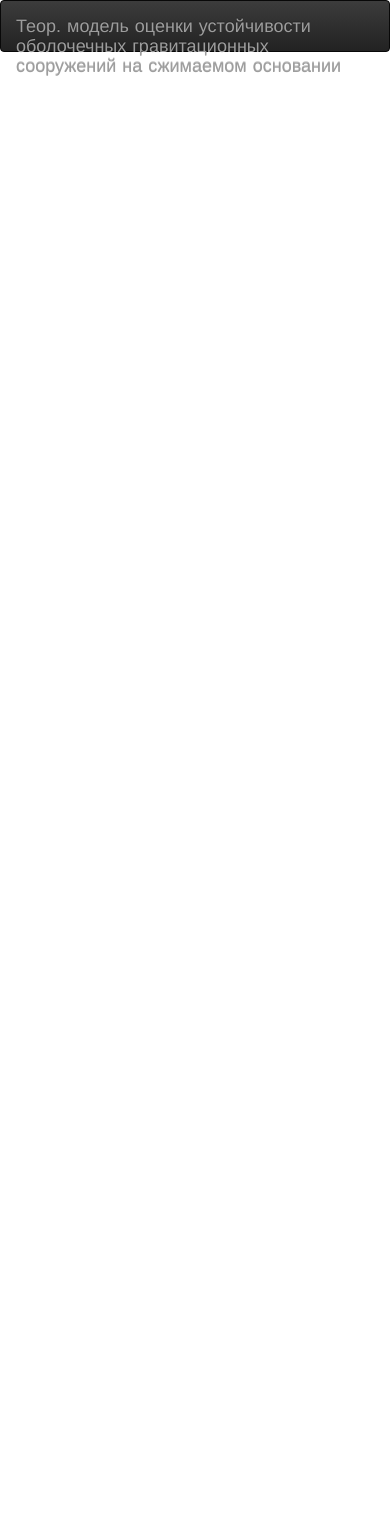
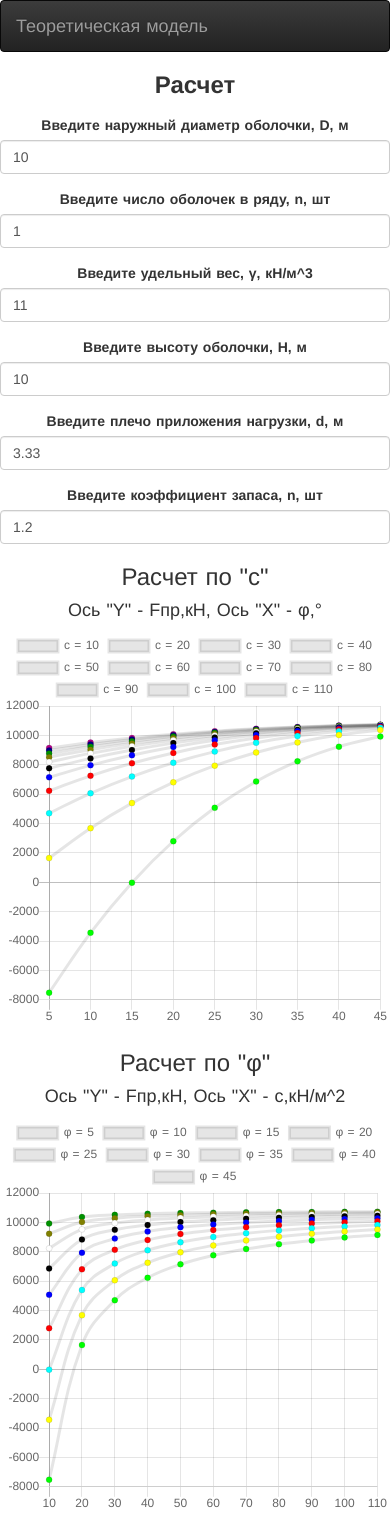
Before and after one commit to FireEagle25/teoretical_bulding_model, a Nuxt app: page /plot in a window 390 px wide. Before the commit the page ends 844 px from the top, so only its background shows below. Built offline with nearby package versions, Linux system fonts and the light colour scheme.

Commit message:
Расчет графиков

```diff
--- /dev/null
+++ b/components/CalcPlotC.vue
@@ -0,0 +1,69 @@
+
+<script>
+  import {Line} from 'vue-chartjs'
+
+  export default {
+    extends: Line,
+    props: ["data"],
+    watch: {
+      data: function (newVal, oldVal) {
+        console.log(1);
+        this.show();
+      }
+    },
+    mounted: function() {
+      this.show();
+    },
+    methods: {
+      show: function () {
+        let fi_range = [];
+        for (const index in this.data) {
+          if (!fi_range.includes(this.data[index].fi))
+            fi_range.push(this.data[index].fi);
+          else
+            break;
+        }
+
+        let sets = [];
+        let curr_set = [];
+        for (const index in this.data) {
+          curr_set.push(this.data[index].f);
+          if (curr_set.length == fi_range.length) {
+            sets.push(curr_set);
+            curr_set = [];
+          }
+        }
+        const colors = [
+          "rgba(0, 255, 0, 1)",
+          "rgba(255, 255, 0, 1)",
+          "rgba(0, 255, 255, 1)",
+          "rgba(255, 0, 0, 1)",
+          "rgba(0, 0, 255, 1)",
+          "rgba(0, 0, 0, 1)",
+          "rgba(255, 255, 255, 1)",
+          "rgba(128, 128, 0, 1)",
+          "rgba(0, 145, 0, 1)",
+          "rgba(0, 0, 134, 1)",
+          "rgba(178, 0, 134, 1)",
+        ];
+
+        let datasets = [];
+        for (const index in sets) {
+          datasets.push({
+            backgroundColor: colors[index],
+            data: sets[index],
+            label: "c = " + (10 + index * 10),
+            fill: false
+          })
+        }
+
+        this.renderChart({
+          labels: fi_range,
+          datasets: datasets
+        }, {responsive: true, maintainAspectRatio: false})
+
+      }
+    }
+
+  }
+</script>
--- /dev/null
+++ b/components/CalcPlotFi.vue
@@ -0,0 +1,134 @@
+
+<script>
+  import {Line} from 'vue-chartjs'
+
+  export default {
+    extends: Line,
+    props: ["data"],
+    watch: {
+      data: function (newVal, oldVal) {
+        console.log(1);
+        this.show();
+      }
+    },
+    mounted: function() {
+      this.show();
+    },
+    updated: function() {
+      this.show();
+    },
+    methods: {
+      show: function () {
+        let c_range = [];
+        console.log(this.data);
+        for (const index in this.data) {
+          if (!c_range.includes(this.data[index].c))
+            c_range.push(this.data[index].c);
+        }
+      console.log(c_range);
+        let sets = [];
+        let curr_set = [];
+
+        this.data.sort(function(a, b){
+          if(a.fi < b.fi) return -1;
+          if(a.fi > b.fi) return 1;
+          return 0;
+        });
+
+        for (const index in this.data) {
+          curr_set.push(this.data[index].f);
+          if (curr_set.length == c_range.length) {
+            sets.push(curr_set);
+            curr_set = [];
+          }
+        }
+        const colors = [
+          "rgba(0, 255, 0, 1)",
+          "rgba(255, 255, 0, 1)",
+          "rgba(0, 255, 255, 1)",
+          "rgba(255, 0, 0, 1)",
+          "rgba(0, 0, 255, 1)",
+          "rgba(0, 0, 0, 1)",
+          "rgba(255, 255, 255, 1)",
+          "rgba(128, 128, 0, 1)",
+          "rgba(0, 145, 0, 1)",
+          "rgba(0, 0, 134, 1)",
+          "rgba(178, 0, 134, 1)",
+          "rgba(0, 255, 0, 1)",
+          "rgba(255, 255, 0, 1)",
+          "rgba(0, 255, 255, 1)",
+          "rgba(255, 0, 0, 1)",
+          "rgba(0, 0, 255, 1)",
+          "rgba(0, 0, 0, 1)",
+          "rgba(255, 255, 255, 1)",
+          "rgba(128, 128, 0, 1)",
+          "rgba(0, 145, 0, 1)",
+          "rgba(0, 0, 134, 1)",
+          "rgba(178, 0, 134, 1)",
+          "rgba(0, 255, 0, 1)",
+          "rgba(255, 255, 0, 1)",
+          "rgba(0, 255, 255, 1)",
+          "rgba(255, 0, 0, 1)",
+          "rgba(0, 0, 255, 1)",
+          "rgba(0, 0, 0, 1)",
+          "rgba(255, 255, 255, 1)",
+          "rgba(128, 128, 0, 1)",
+          "rgba(0, 145, 0, 1)",
+          "rgba(0, 0, 134, 1)",
+          "rgba(178, 0, 134, 1)",
+          "rgba(0, 255, 0, 1)",
+          "rgba(255, 255, 0, 1)",
+          "rgba(0, 255, 255, 1)",
+          "rgba(255, 0, 0, 1)",
+          "rgba(0, 0, 255, 1)",
+          "rgba(0, 0, 0, 1)",
+          "rgba(255, 255, 255, 1)",
+          "rgba(128, 128, 0, 1)",
+          "rgba(0, 145, 0, 1)",
+          "rgba(0, 0, 134, 1)",
+          "rgba(178, 0, 134, 1)",
+          "rgba(0, 255, 0, 1)",
+          "rgba(255, 255, 0, 1)",
+          "rgba(0, 255, 255, 1)",
+          "rgba(255, 0, 0, 1)",
+          "rgba(0, 0, 255, 1)",
+          "rgba(0, 0, 0, 1)",
+          "rgba(255, 255, 255, 1)",
+          "rgba(128, 128, 0, 1)",
+          "rgba(0, 145, 0, 1)",
+          "rgba(0, 0, 134, 1)",
+          "rgba(178, 0, 134, 1)",
+          "rgba(0, 255, 0, 1)",
+          "rgba(255, 255, 0, 1)",
+          "rgba(0, 255, 255, 1)",
+          "rgba(255, 0, 0, 1)",
+          "rgba(0, 0, 255, 1)",
+          "rgba(0, 0, 0, 1)",
+          "rgba(255, 255, 255, 1)",
+          "rgba(128, 128, 0, 1)",
+          "rgba(0, 145, 0, 1)",
+          "rgba(0, 0, 134, 1)",
+          "rgba(178, 0, 134, 1)",
+        ];
+
+        let datasets = [];
+
+        for (const index in sets) {
+          datasets.push({
+            backgroundColor: colors[index],
+            data: sets[index],
+            label: "φ = " + ((index*5)+5),
+            fill: false
+          })
+        }
+
+        this.renderChart({
+          labels: c_range.sort(function sortNumber(a,b) {return a - b;}),
+          datasets: datasets
+        }, {responsive: true, maintainAspectRatio: false})
+
+      }
+    }
+
+  }
+</script>
--- a/components/Calculator.vue
+++ b/components/Calculator.vue
@@ -76,9 +76,9 @@
                   "c":c,
                   "fi":fi
                 });
-                fi += 1;
+                fi += 5;
               }
-              c += 1;
+              c += 10;
             }
             return results;
           },
@@ -102,8 +102,9 @@
           calc: function (fi_degrees, c) {
             let fi = fi_degrees * (Math.PI/180);
             const sin_cos = (1 + Math.sin(fi)) / (1 - Math.sin(fi));
-            return (((-1) * this.n * this.gamma * this.HH * Math.PI * Math.pow(this.D, 3)) / (8 * this.dd * this.k)) * ((this.gamma * this.HH)
+            const res = (((-1) * this.n * this.gamma * this.HH * Math.PI * Math.pow(this.D, 3)) / (8 * this.dd * this.k)) * ((this.gamma * this.HH)
               / ((c * Math.pow(Math.tan(fi), -1))*(sin_cos * Math.pow(Math.E, Math.PI * Math.tan(fi)) - 1))-1);
+            return Math.round(res);
           }
         }
     }
@@ -114,17 +115,6 @@
     margin: 15px;
   }
 
-  .slide-fade-enter-active {
-    transition: all .2s ease;
-  }
-  .slide-fade-leave-active {
-    transition: all .4s cubic-bezier(1.0, 0.5, 0.8, 1.0);
-  }
-  .slide-fade-enter, .slide-fade-leave-to
-    /* .slide-fade-leave-active до версии 2.1.8 */ {
-    transform: translateX(10px);
-    opacity: 0;
-  }
 
   @media (max-width: 760px) {
     label {width: 100%;}
--- /dev/null
+++ b/components/PlotCalculator.vue
@@ -0,0 +1,105 @@
+<template>
+  <div>
+    <div>
+      <H3 style="font-weight: bold; margin-bottom: 2vh">Расчет</H3>
+      <form class="text-center">
+        <div class="form-group">
+          <label for="D">Введите наружный диаметр оболочки, D, м</label>
+          <input v-model.number="D" id="D" type="number" class="form-control">
+        </div>
+        <div class="form-group">
+          <label for="n">Введите число оболочек в ряду, n, шт</label>
+          <input v-model.number="n" id="n" type="number" class="form-control">
+        </div>
+        <div class="form-group">
+          <label for="gamma">Введите удельный вес, γ, кН/м^3</label>
+          <input v-model.number="gamma" id="gamma" type="number" class="form-control">
+        </div>
+        <div class="form-group">
+          <label for="HH">Введите высоту оболочки, H, м</label>
+          <input v-model.number="HH" id="HH" type="number" class="form-control">
+        </div>
+        <div class="form-group">
+          <label for="dd">Введите плечо приложения нагрузки, d, м</label>
+          <input v-model.number="dd" id="dd" type="number" class="form-control">
+        </div>
+        <div class="form-group">
+          <label for="k">Введите коэффициент запаса, n, шт</label>
+          <input v-model.number="k" id="k" type="number" class="form-control">
+        </div>
+      </form>
+    </div>
+    <h3>Расчет по "c"</h3>
+    <h4>Ось "Y" - Fпр,кН, Ось "X" - φ,°</h4>
+    <calc-plot-c :height="400" :data="results"></calc-plot-c>
+    <h3>Расчет по "φ"</h3>
+    <h4>Ось "Y" - Fпр,кН, Ось "X" - c,кН/м^2</h4>
+    <calc-plot-fi :height="400" :data="results"></calc-plot-fi>
+  </div>
+</template>
+
+<script>
+  import CalcPlotC from './CalcPlotC'
+  import CalcPlotFi from "./CalcPlotFi";
+  export default {
+    name: "PlotCalculator",
+    components: {CalcPlotFi, CalcPlotC},
+    data() {
+      return {
+        D: 10,
+        n: 1,
+        gamma: 11,
+        HH: 10,
+        dd: 3.33,
+        k: 1.2,
+        c_range: [10, 120],
+        fi_range: [5,50]
+      }
+    },
+
+    computed: {
+      results: function () {
+        let c = this.c_range[0];
+        let results = [];
+
+        while (c < this.c_range[1]) {
+          let fi = this.fi_range[0];
+          while (fi < this.fi_range[1]) {
+            results.push({
+              "f":this.calc(fi, c),
+              "c":c,
+              "fi":fi
+            });
+            fi += 5;
+          }
+          c += 10;
+        }
+        return results;
+      },
+    },
+
+    methods: {
+      calc: function (fi_degrees, c) {
+        let fi = fi_degrees * (Math.PI/180);
+        const sin_cos = (1 + Math.sin(fi)) / (1 - Math.sin(fi));
+        const res = (((-1) * this.n * this.gamma * this.HH * Math.PI * Math.pow(this.D, 3)) / (8 * this.dd * this.k)) * ((this.gamma * this.HH)
+          / ((c * Math.pow(Math.tan(fi), -1))*(sin_cos * Math.pow(Math.E, Math.PI * Math.tan(fi)) - 1))-1);
+        return Math.round(res);
+      }
+    }
+  }
+</script>
+
+<style scoped>
+  button {
+    margin: 15px;
+  }
+
+
+  @media (max-width: 760px) {
+    label {width: 100%;}
+  }
+  h3, h4 {
+    text-align: center;
+  }
+</style>
--- a/layouts/default.vue
+++ b/layouts/default.vue
@@ -3,7 +3,7 @@
     <nav class="navbar navbar-inverse">
       <div class="container-fluid">
         <div class="navbar-header">
-          <a class="navbar-brand" href="/">Теор. модель оценки устойчивости оболочечных гравитационных сооружений на сжимаемом основании</a>
+          <a class="navbar-brand" href="/">Теоретическая модель</a>
         </div>
       </div>
     </nav>
--- a/package.json
+++ b/package.json
@@ -13,7 +13,9 @@
     "precommit": "npm run lint"
   },
   "dependencies": {
-    "nuxt": "^1.0.0"
+    "chart.js": "^2.7.2",
+    "nuxt": "^1.0.0",
+    "vue-chartjs": "^3.3.1"
   },
   "devDependencies": {
     "babel-eslint": "^8.2.1",
--- a/pages/index.vue
+++ b/pages/index.vue
@@ -8,7 +8,7 @@
           <nuxt-link to="/calc"><button class="btn btn-success">Перейти к расчету</button></nuxt-link>
         </div>
         <div class="col-md-6">
-          <button class="btn" disabled>Перейти к построению графиков</button>
+          <nuxt-link to="/plot"><button class="btn btn-success">Перейти к построению графиков</button></nuxt-link>
         </div>
       </div>
     </div>
--- /dev/null
+++ b/pages/plot/index.vue
@@ -0,0 +1,18 @@
+<template>
+  <plot-calculator></plot-calculator>
+</template>
+
+<script>
+    import PlotCalculator from "../../components/PlotCalculator";
+    export default {
+        name: "index",
+        components: {PlotCalculator}
+    }
+</script>
+
+<style scoped>
+  .full-size {
+    width: 100%;
+    height: 30%;
+  }
+</style>
```
Also changed, not shown: 1 other file (tests, documents, lock files or other folders).
